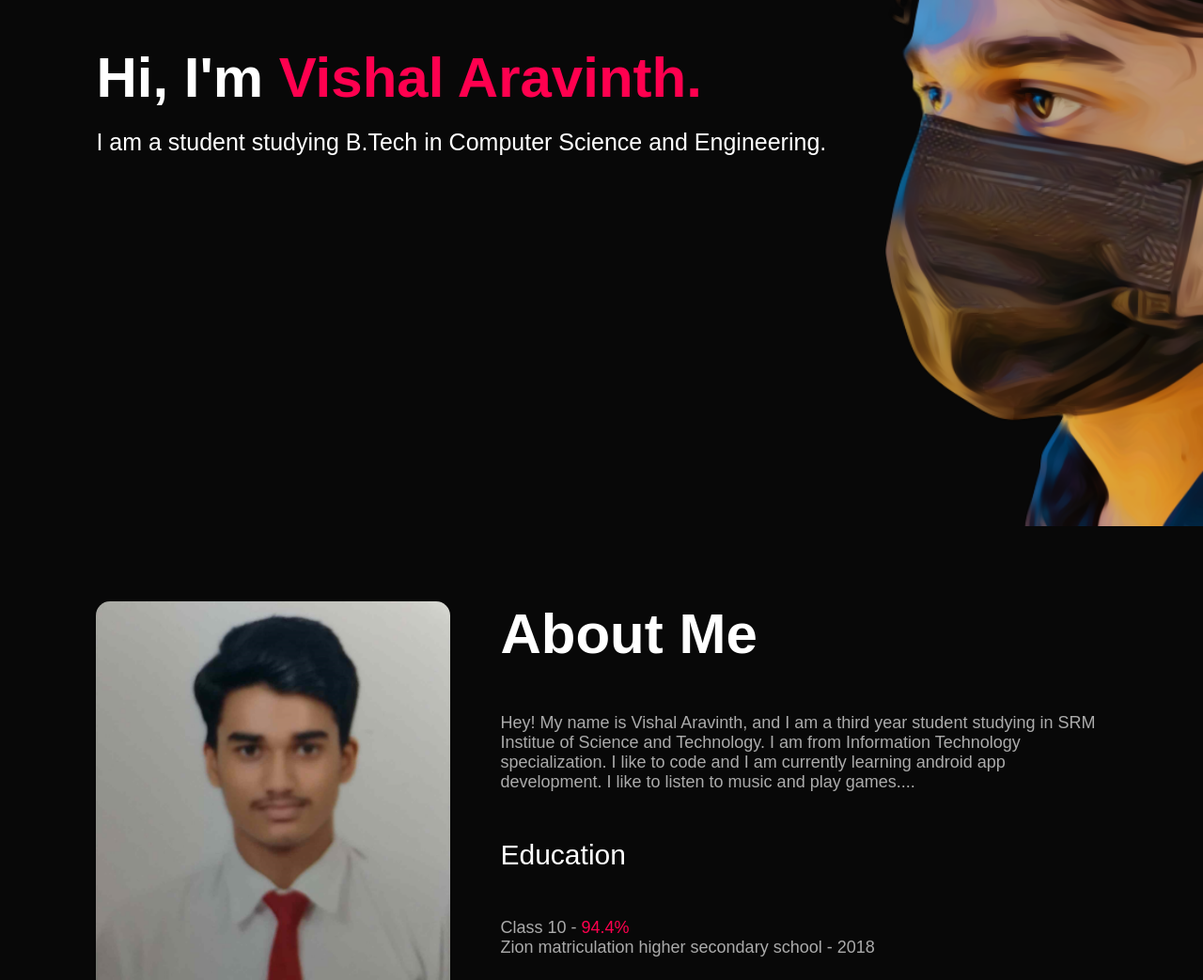
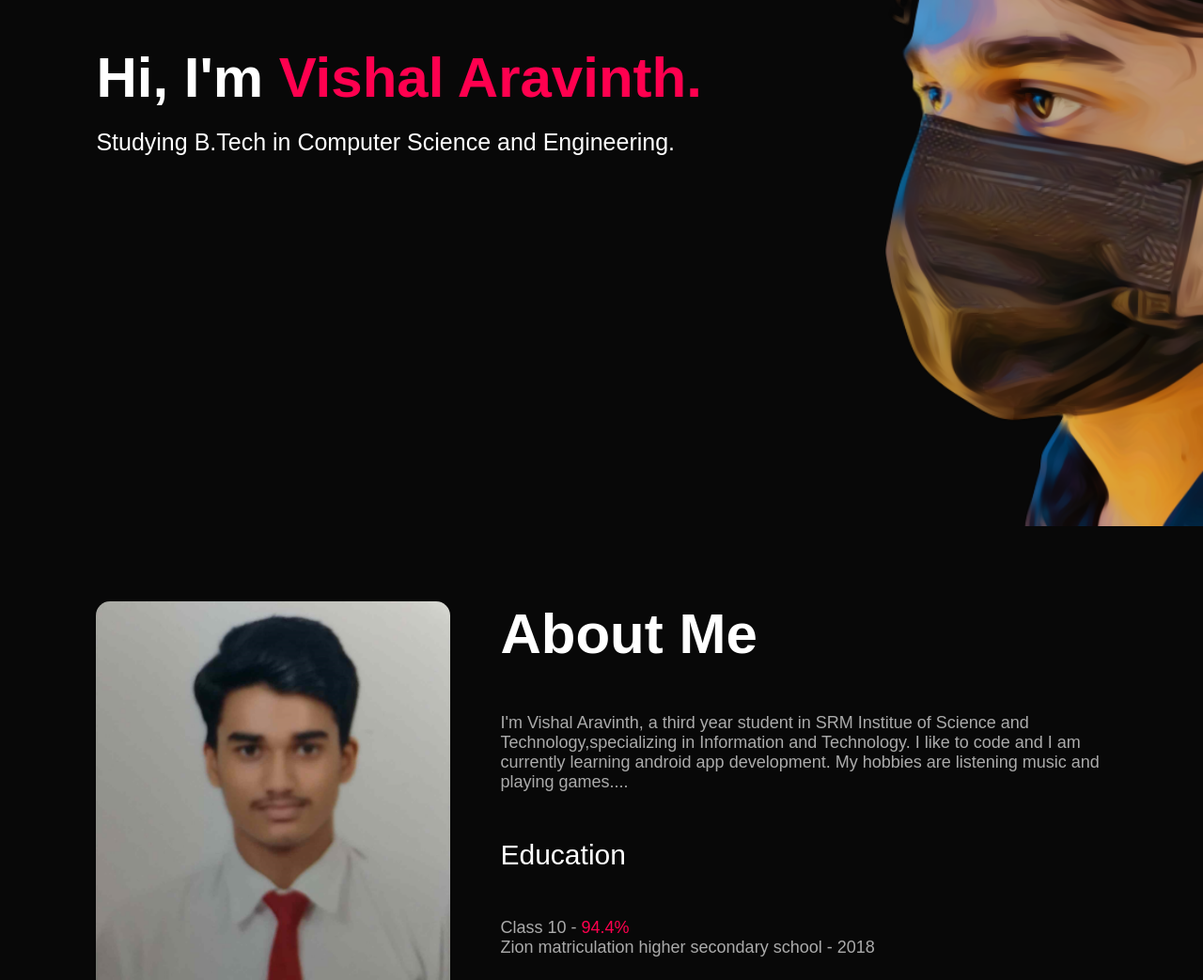
Before and after one commit to Vishal2743/PortFolio, a plain HTML site: page index.html in a window 1280 px wide. Shown: the part 240-1283 px from the top of the page at 94% size. Drawn offline with Linux system fonts and the light colour scheme.

Commit message:
changes 1

```diff
--- a/index.html
+++ b/index.html
@@ -25,7 +25,7 @@
             </nav>
             <div class="header-text">
                 <h1>Hi, I'm <span>Vishal Aravinth.</span></h1>
-                <p>I am a student studying B.Tech in Computer Science and Engineering.</p>
+                <p>Studying B.Tech in Computer Science and Engineering.</p>
             </div>
         </div>
     </div>
@@ -37,9 +37,9 @@
                 </div>
                 <div class="about-col-2">
                     <h1 class="sub-title">About Me</h1>
-                    <p>Hey! My name is Vishal Aravinth, and I am a third year student studying in SRM Institue of
-                        Science and Technology. I am from Information Technology specialization. I like to code and I am
-                        currently learning android app development. I like to listen to music and play games....</p>
+                    <p>I'm Vishal Aravinth, a third year student in SRM Institue of
+                        Science and Technology,specializing in Information and Technology. I like to code and I am
+                        currently learning android app development. My hobbies are listening music and playing games....</p>
 
                     <div class="tab-titles">
                         <p>Education</p>
```
